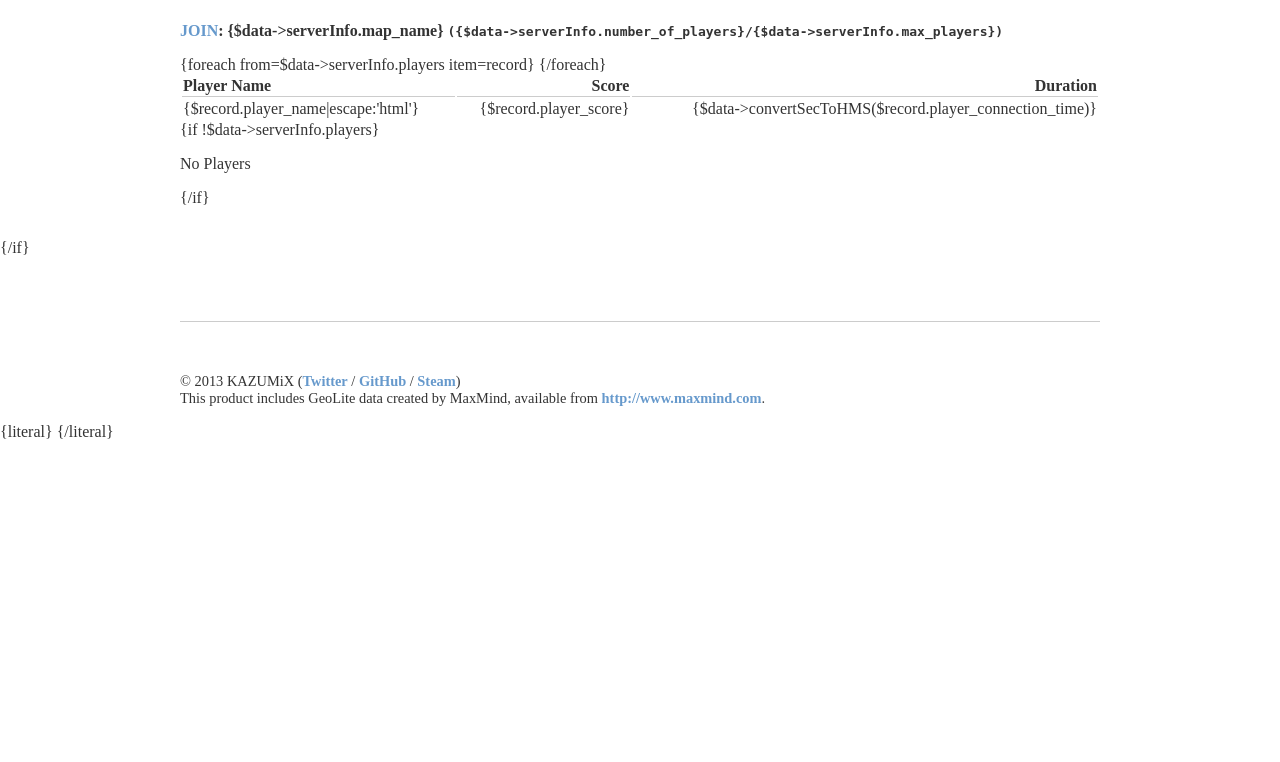
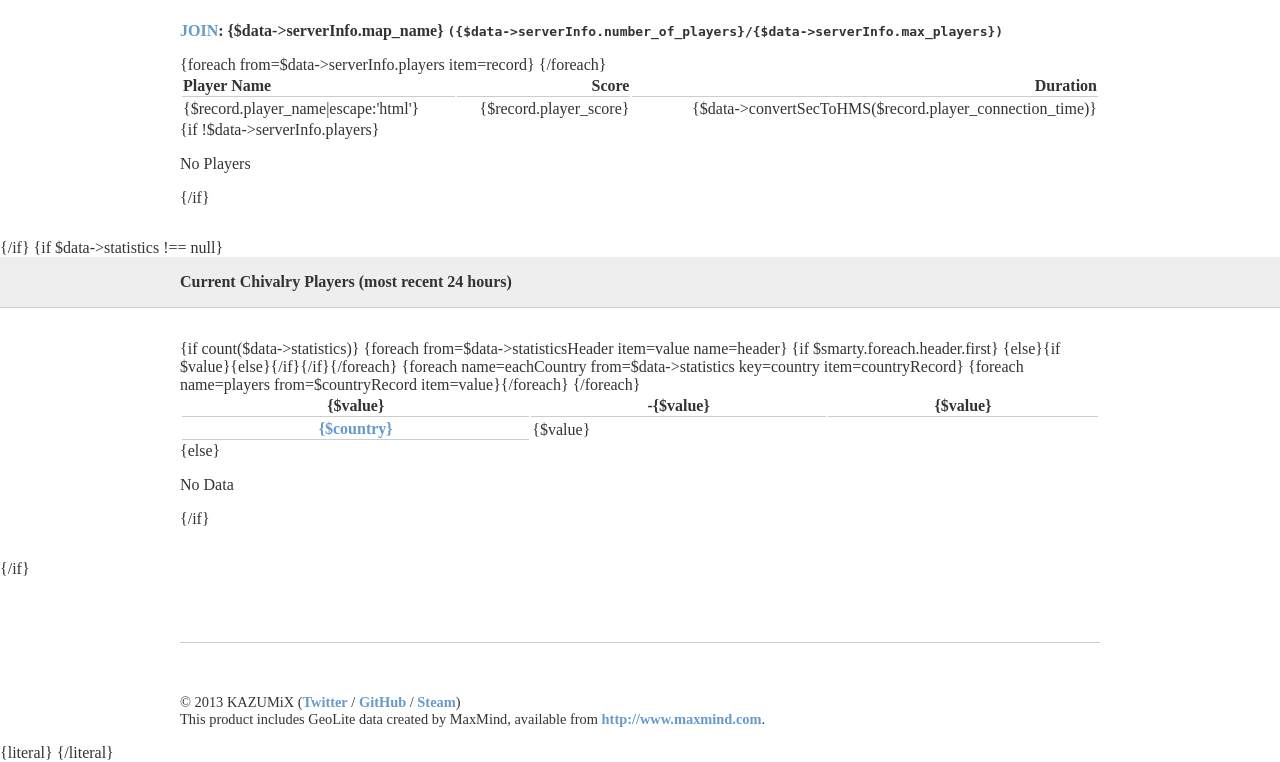
Before and after one commit to VJ-KAZUMiX/chivalry-server-browser, a PHP site: page /templates_smarty/list.html in a window 1280 px wide. Shown: the part 732-1494 px from the top of the page. Before the commit the page ends 1171 px from the top, so only its background shows below. Run offline with PHP 8.4, Linux system fonts and the light colour scheme; grey boxes are pictures that could not be loaded.

Commit message:
Added the statistics output

```diff
--- a/templates_smarty/list.html
+++ b/templates_smarty/list.html
@@ -134,6 +134,46 @@
 </div>
 {/if}
 
+{if $data->statistics !== null}
+<div class="section">
+  <div class="heading">
+    <div class="contents">
+      <h2>Current Chivalry Players (most recent 24 hours)</h2>
+    </div>
+  </div>
+  <div class="contents">
+    <div class="contentBody">
+
+      {if count($data->statistics)}
+      <table class="statistics" summary="statistics">
+        <tr class="hour">
+
+          {foreach from=$data->statisticsHeader item=value name=header}
+          {if $smarty.foreach.header.first}<th scope="col">{$value}</th>
+          {else}{if $value}<th title="-{$value} hours ago" scope="col">-{$value}</th>{else}<th title="{$value} hours ago" scope="col">{$value}</th>{/if}{/if}{/foreach}
+
+        </tr>
+
+        {foreach name=eachCountry from=$data->statistics key=country item=countryRecord}
+        <tr>
+          <th class="country" scope="row"><a href="{$data->appRoot}?country={$country}" title="{$data->countryCodeAssoc[$country]}">{$country}</a></th>
+
+          {foreach name=players from=$countryRecord item=value}<td>{$value}</td>{/foreach}
+
+        </tr>
+        {/foreach}
+
+      </table>
+
+      {else}
+      <p>No Data</p>
+      {/if}
+
+    </div>
+  </div>
+</div>
+{/if}
+
 <div class="contents" id="footer">
   <iframe src="//www.facebook.com/plugins/like.php?href=http%3A%2F%2Frefactor.jp%2Fchivalry%2F&amp;send=false&amp;layout=standard&amp;width=450&amp;show_faces=false&amp;font&amp;colorscheme=light&amp;action=like&amp;height=35&amp;appId=636086276408468" scrolling="no" frameborder="0" style="border:none; overflow:hidden; width:920px; height:35px;" allowTransparency="true"></iframe>
   <p>&copy; 2013 KAZUMiX (<a href="https://twitter.com/KAZUMiX" target="_blank">Twitter</a> / <a href="https://github.com/VJ-KAZUMiX" target="_blank">GitHub</a> / <a href="http://steamcommunity.com/id/KAZUMiX" target="_blank">Steam</a>)</p>
```
Also changed, not shown: Browser.php (+66 -0 lines), GameServerManager.php (+20 -0 lines), style.css (+27 -0 lines).
